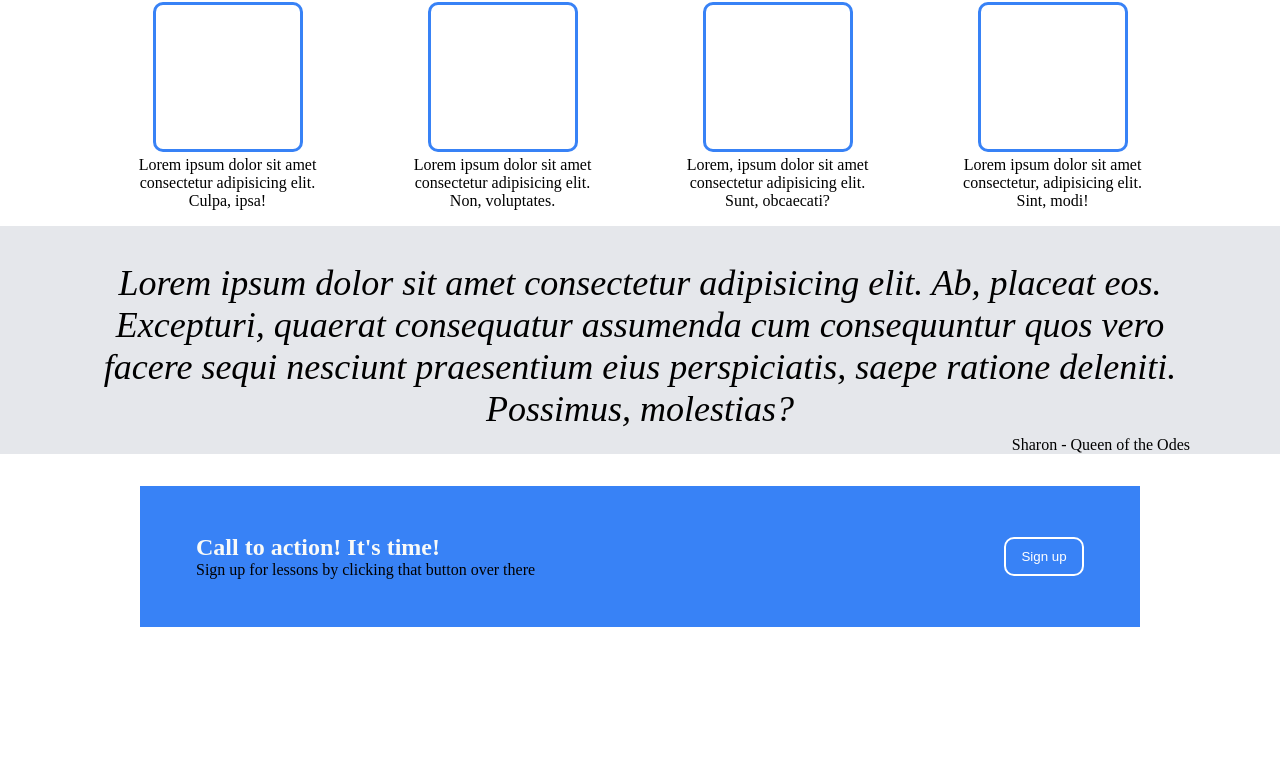
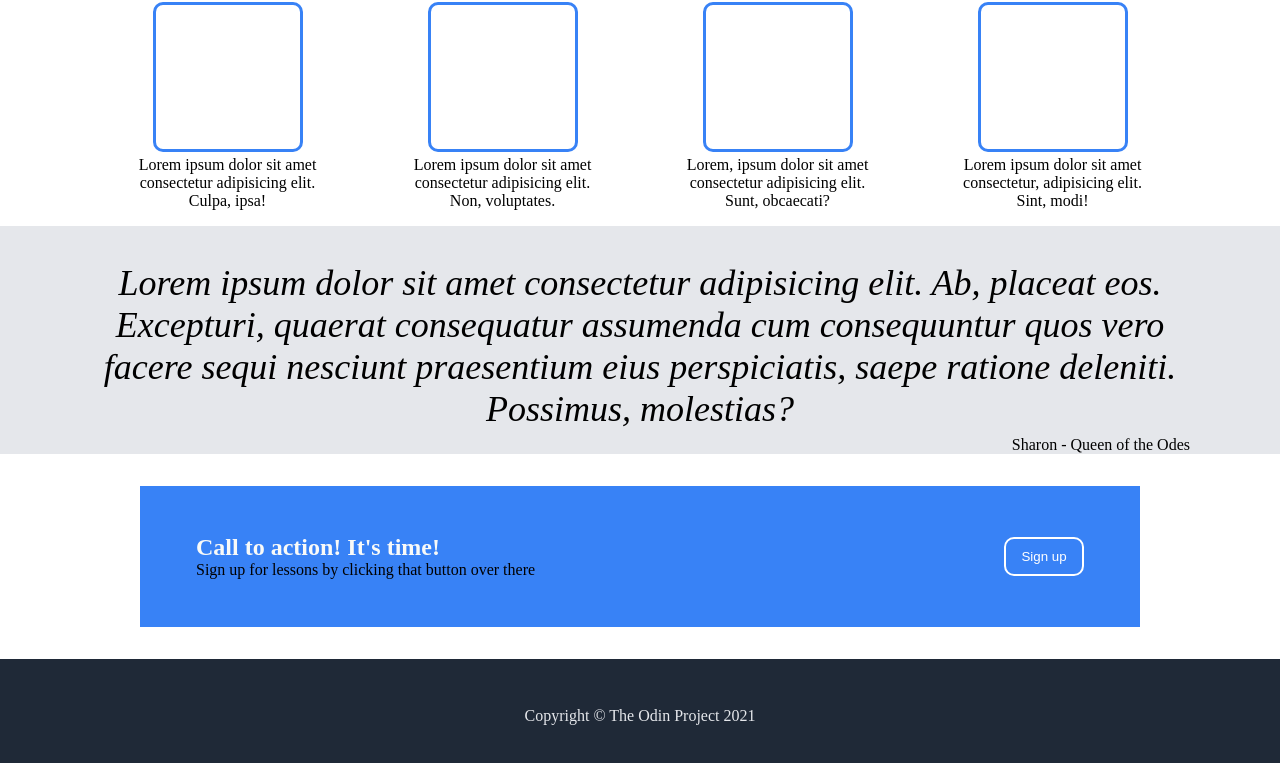
Before and after one commit to kizitojoel/landing-page, a plain HTML site: page index.html in a window 1280 px wide. Shown: the part 433-1196 px from the top of the page. Before the commit the page ends 1092 px from the top, so only its background shows below. Drawn offline with Linux system fonts and the light colour scheme.

Commit message:
Complete footer section

```diff
--- a/index.html
+++ b/index.html
@@ -73,5 +73,8 @@
             </button>
         </div>
     </section>
+    <footer>
+        <div>Copyright © The Odin Project 2021</div>
+    </footer>
 </body>
 </html>
--- a/style.css
+++ b/style.css
@@ -56,6 +56,8 @@ img
 body
 {
     margin: 0;
+    display: flex;
+    flex-direction: column;
 }
 .signup-button
 {
@@ -162,3 +164,14 @@ body
     border: 2px solid white;
     height: fit-content;
 }
+
+footer
+{
+    background-color: #1F2937;
+    color: #e5e7eb;
+    display: flex;
+    justify-content: center;
+    align-items: center;
+    padding: 48px;
+    justify-self: flex-end;
+}
```
